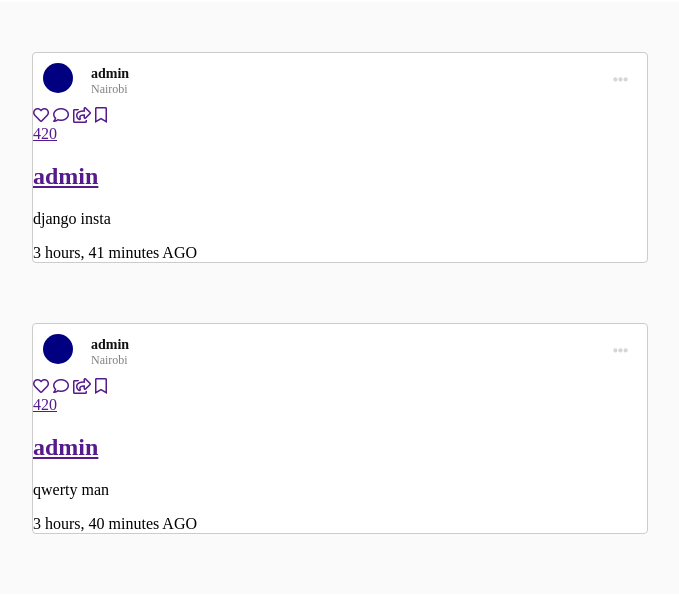
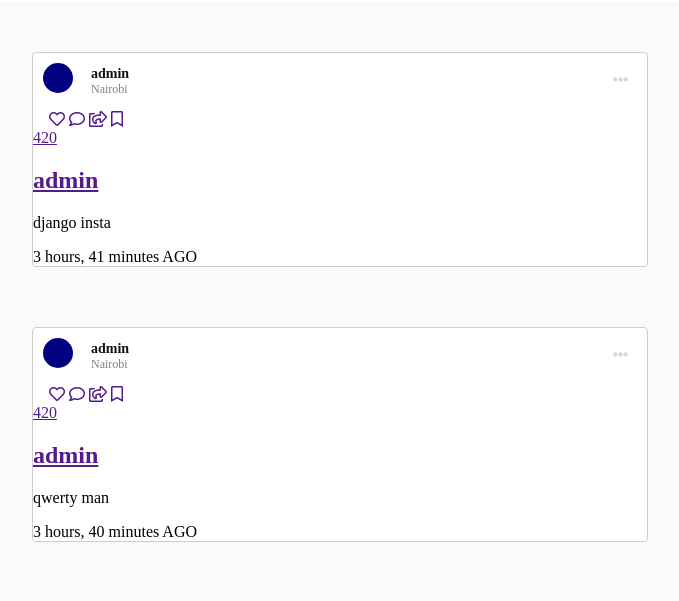
Before and after one commit to DEANKAGO/instagram-clone, a Django app: page / in a window 1280 px wide. Shown: the part 81-682 px from the top of the page, without its empty margins (300-979 px from the left). Run offline with Django 3.2, Linux system fonts and the light colour scheme; data comes from the database, SQL or seed files in the repository; some libraries are stand-ins or nearby versions.

Commit message:
added engagement part styling

```diff
--- a/insta/static/css/main.css
+++ b/insta/static/css/main.css
@@ -144,3 +144,10 @@ header{
   width: 100%;
   height: 614px;
 }
+
+.engagement{
+  display: inline-block;
+  width: 100%;
+  margin: 4px 0px 0px;
+  padding: 0px 16px;
+}
```
Also changed, not shown: media/cul6.jpg (added).
